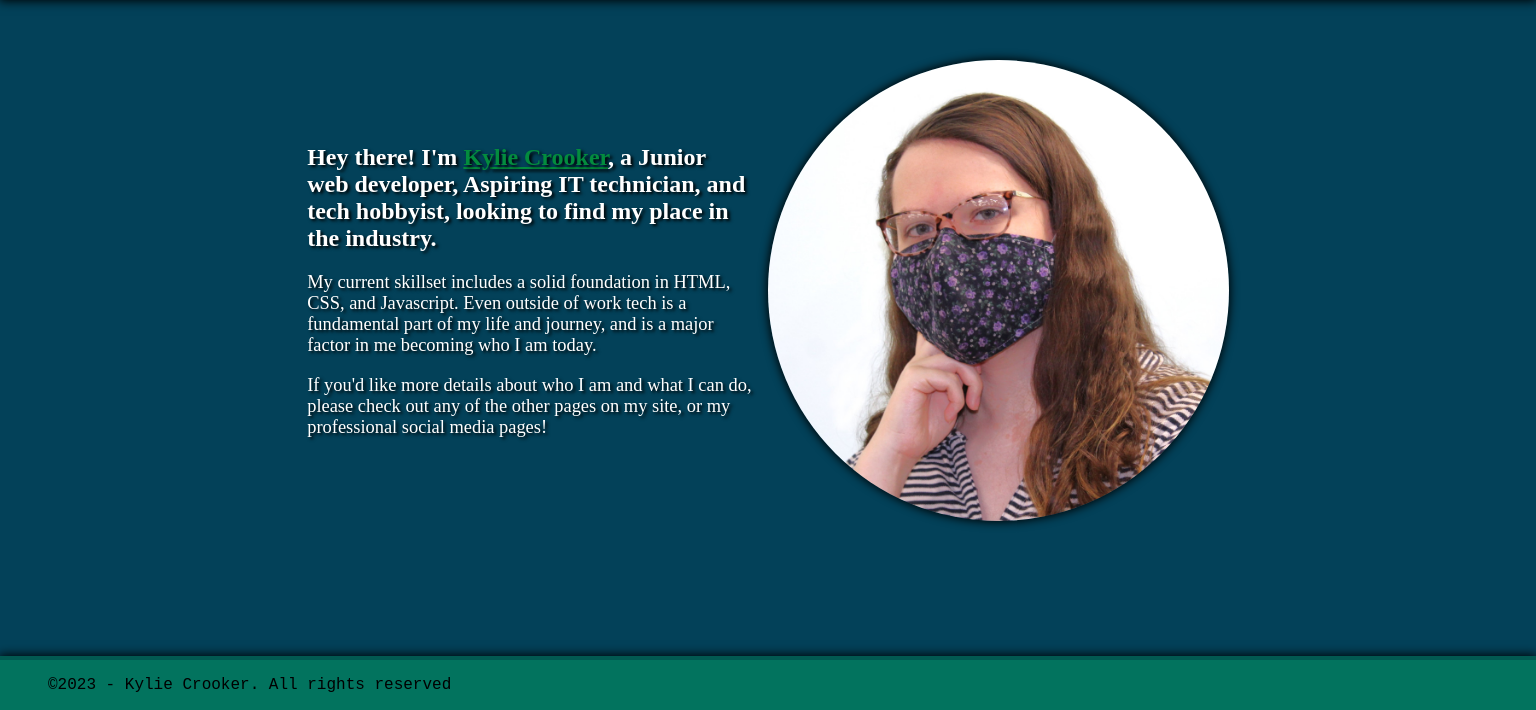
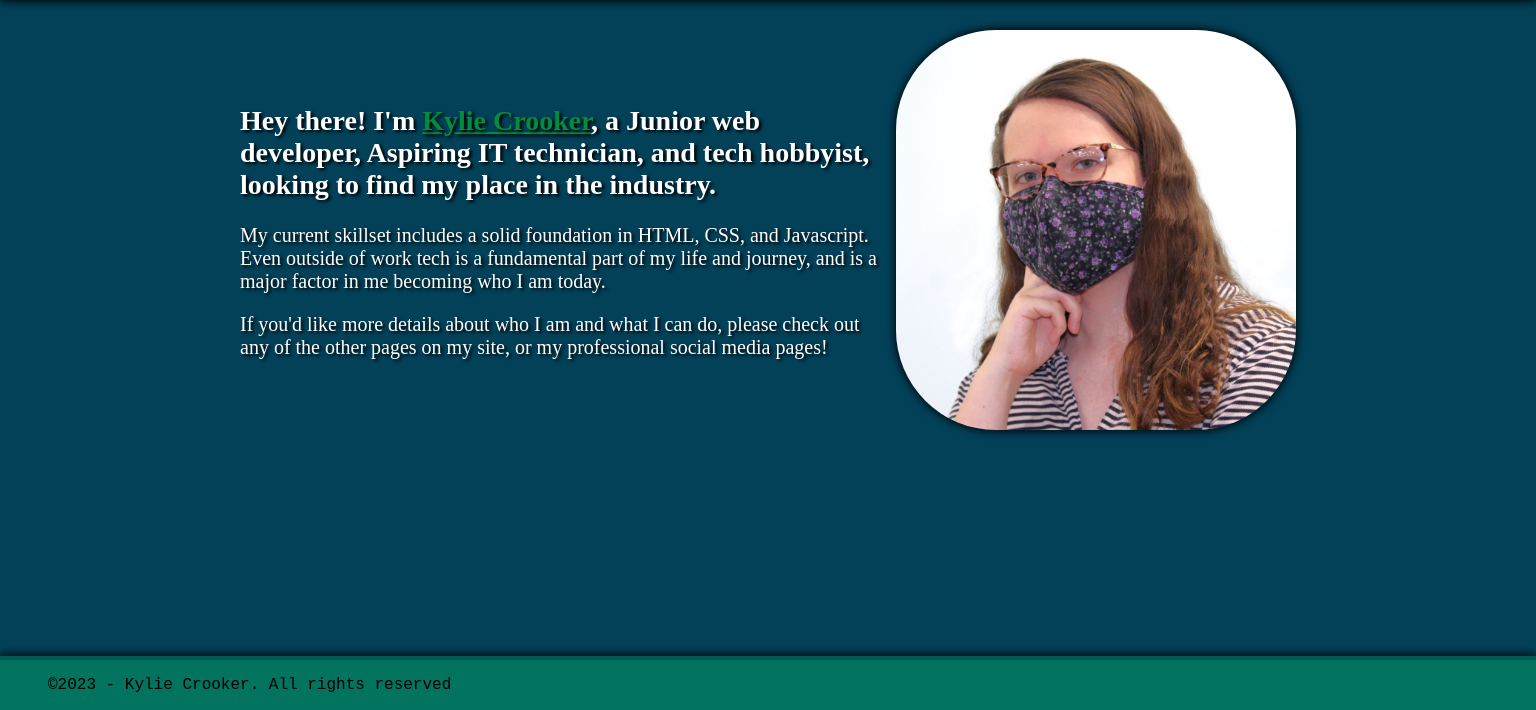
Before and after one commit to kylieCrooker/Portfolio, a PHP site: page / in a window 1536 px wide. Shown: the part 90-800 px from the top of the page. Run offline with PHP 8.4, Linux system fonts and the light colour scheme; style sheets or scripts are compiled from the project's sources; some libraries are stand-ins or nearby versions; some web fonts are replaced.

Commit message:
Updated main.css
Changed the way that font sizes were determined and set it to just basic pixel sizing

Changed the way the main content div works by setting the max width to 1440px, similar to the header and footer.

Added content box padding.

Removed breakpoints as they aren't currently being used.

```diff
--- a/css/main.css
+++ b/css/main.css
@@ -1,17 +1,17 @@
 @import url("https://fonts.googleapis.com/css2?family=Mate&display=swap");
 #main {
-  margin: 60px 20%;
+  margin: 30px 0;
 }
 
 #main p {
-  font-size: max(1.2vw, 16px);
+  font-size: 20px;
   color: white;
   font-family: "Mate", serif;
   text-shadow: 0.15rem 0.15rem 0.2rem black;
 }
 
 label {
-  font-size: max(1.2vw, 16px);
+  font-size: 20px;
   color: white;
   font-family: "Mate", serif;
   text-shadow: 0.15rem 0.15rem 0.2rem black;
@@ -21,7 +21,7 @@ label {
 }
 
 #main h2 {
-  font-size: max(1.5vw, 24px);
+  font-size: 28px;
   color: white;
   font-family: "Mate", serif;
   text-shadow: 0.15rem 0.15rem 0.2rem black;
@@ -45,23 +45,29 @@ label {
 }
 
 .content-box {
+  margin: auto;
+  max-width: 1440px;
+  padding: 0 1em;
+  height: inherit;
   gap: 16px;
   display: flex;
+  justify-content: center;
   align-items: center;
-  flex-direction: column;
-  margin: 10% 0;
+  flex-direction: row;
+  flex-wrap: wrap;
 }
 
 .content-box img {
-  width: 50%;
+  width: 400px;
+  max-width: 80%;
   height: auto;
   align-self: center;
-  border-radius: 50%;
+  border-radius: 25%;
   box-shadow: 0 0 10px 1px black;
 }
 
 .content-box .text-box {
-  width: 100%;
+  max-width: 40em;
   height: auto;
 }
 
@@ -188,29 +194,4 @@ p.text-gallery {
 
 .contact-links a {
   font-size: max(1.3vw, 18px) !important;
-}
-
-@media only screen and (min-width: 500px) {
-  .gallery-column img {
-    width: 100px;
-    height: 100px;
-  }
-}
-@media only screen and (min-width: 1300px) {
-  .content-box {
-    flex-direction: row;
-    margin-top: 50px;
-  }
-  .content-box img {
-    width: 50%;
-    height: auto;
-  }
-  .content-box .text-box {
-    width: 50%;
-    height: auto;
-  }
-  .gallery-column img {
-    width: 200px;
-    height: 200px;
-  }
 }/*# sourceMappingURL=main.css.map */
--- a/css/main.scss
+++ b/css/main.scss
@@ -6,18 +6,18 @@ $nameTextDefault: #038C3E;
 $nameTextHover: #0CF25D;
 
 #main {
-    margin: 60px 20%;
+    margin: 30px 0;
 }
 
 #main p {
-    font-size: max(1.2vw, 16px);
+    font-size: 20px;
     color: $textColor;
     font-family: 'Mate', serif;
     text-shadow: 0.15rem 0.15rem 0.2rem black;
 }
 
 label {
-    font-size: max(1.2vw, 16px);
+    font-size: 20px;
     color: $textColor;
     font-family: 'Mate', serif;
     text-shadow: 0.15rem 0.15rem 0.2rem black;
@@ -27,7 +27,7 @@ label {
 }
 
 #main h2 {
-    font-size: max(1.5vw, 24px);
+    font-size: 28px;
     color: $textColor;
     font-family: 'Mate', serif;
     text-shadow: 0.15rem 0.15rem 0.2rem black;
@@ -51,23 +51,29 @@ label {
 }
 
 .content-box {
+    margin: auto;
+    max-width: 1440px;
+    padding: 0 1em;
+    height: inherit;
     gap: 16px;
     display: flex;
+    justify-content: center;
     align-items: center;
-    flex-direction: column;
-    margin: 10% 0;
+    flex-direction: row;
+    flex-wrap: wrap;
 }
 
 .content-box img {
-    width: 50%;
+    width: 400px;
+    max-width: 80%;
     height: auto;
     align-self: center;
-    border-radius: 50%;
+    border-radius: 25%;
     box-shadow: 0 0 10px 1px black;
 }
 
 .content-box .text-box {
-    width: 100%;
+    max-width: 40em;
     height: auto;
 }
 
@@ -196,31 +202,6 @@ p.text-gallery {
     font-size: max(1.3vw, 18px) !important;
 }
 
-@media only screen and (min-width: 500px) {
-    .gallery-column img {
-        width: 100px;
-        height: 100px;
-    }
-}
+@media only screen and (min-width: 500px) {}
 
-@media only screen and (min-width: 1300px) {
-    .content-box {
-        flex-direction: row;
-        margin-top: 50px;
-    }
-
-    .content-box img {
-        width: 50%;
-        height: auto;
-    }
-
-    .content-box .text-box {
-        width: 50%;
-        height: auto;
-    }
-
-    .gallery-column img {
-        width: 200px;
-        height: 200px;
-    }
-}
+@media only screen and (min-width: 1300px) {}
```
Also changed, not shown: 1 other file.
